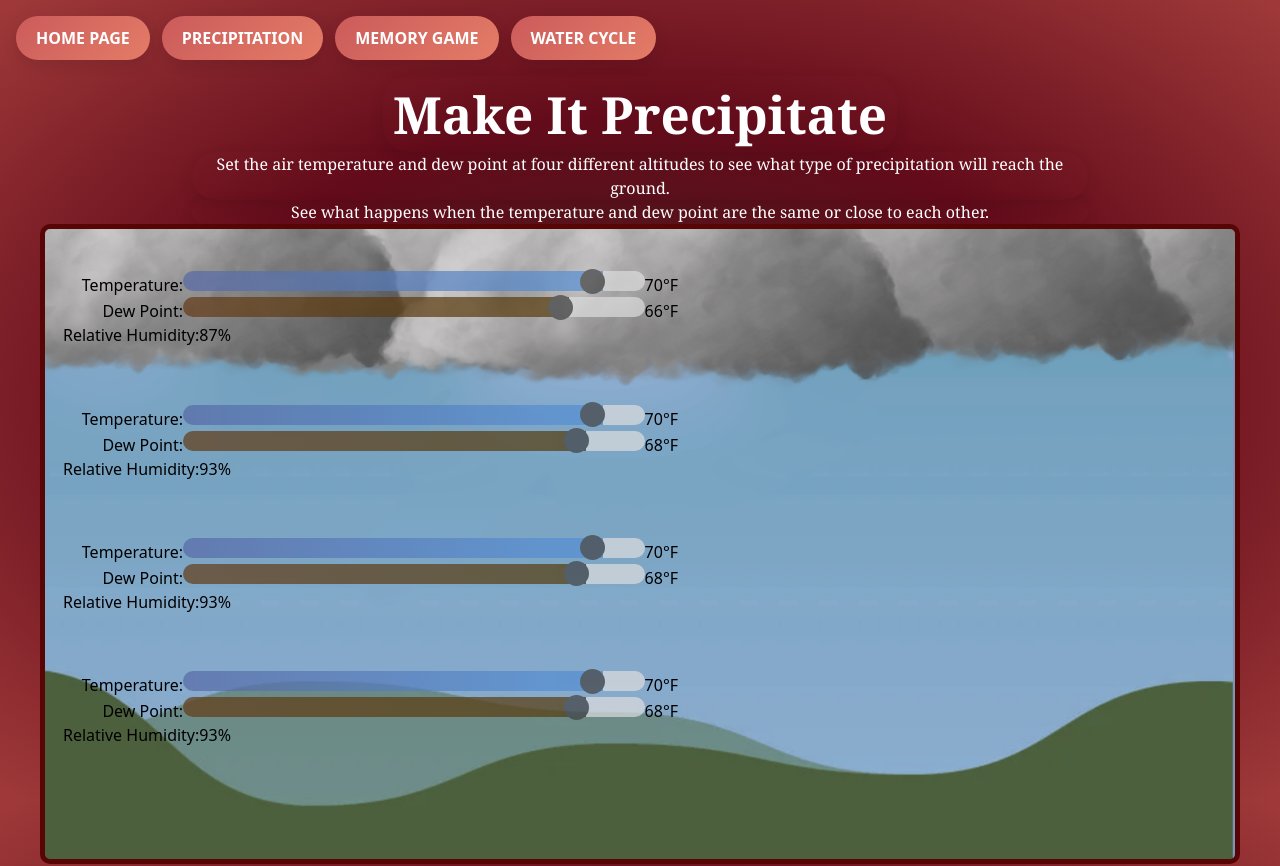
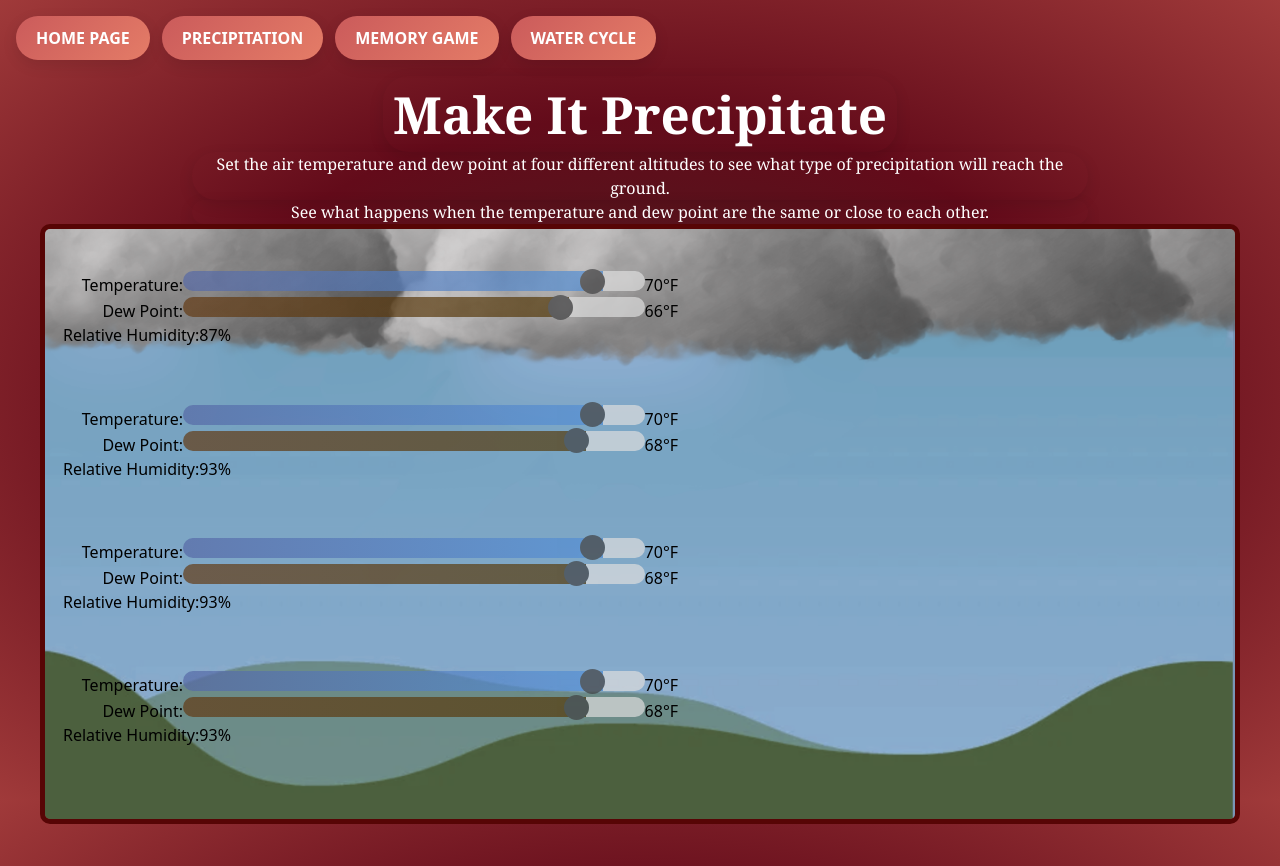
Before and after one commit to siandim/weatherGames, a React (Vite) app: page /precip in a window 1280 px wide. Shown: the top 866 px of the page. Built offline with nearby package versions, Linux system fonts and the light colour scheme.

Commit message:
fixed precip size

```diff
--- a/src/components/precipitations/precipitation.module.css
+++ b/src/components/precipitations/precipitation.module.css
@@ -20,7 +20,7 @@
     max-height: 710px;
     min-height: 505px;
     width: 100%;
-    height: 100%;
+    height: 600px;
     padding: 3px;
     position: relative;
     overflow: hidden;
```
